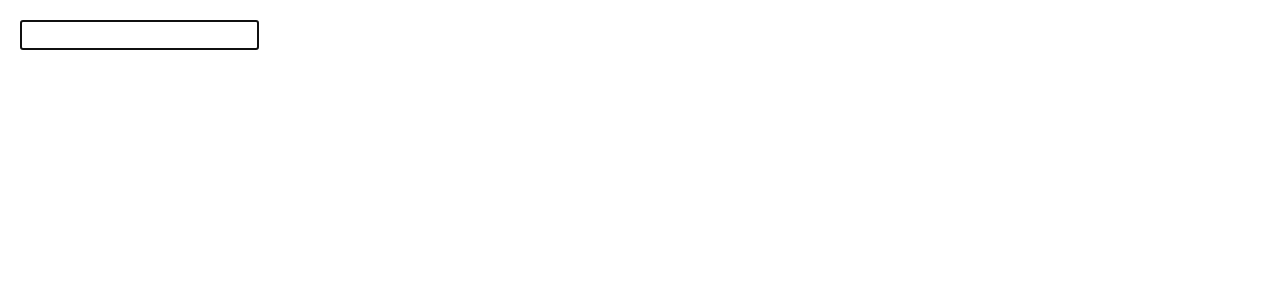
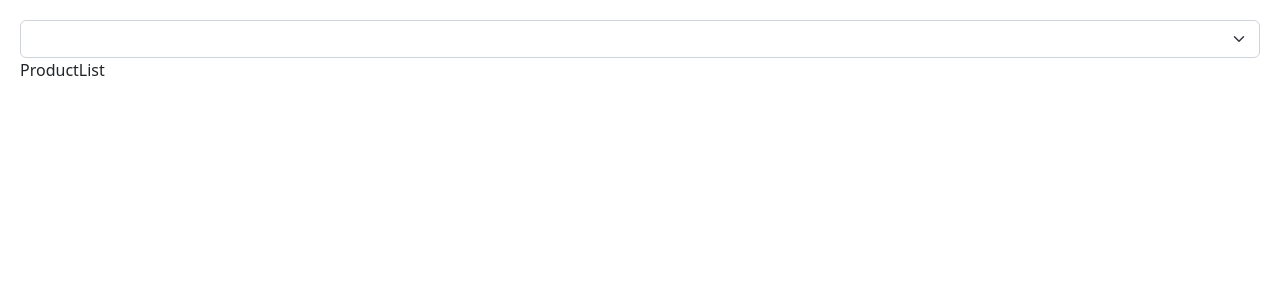
Before and after one commit to Patrikrizek/React18, a React (Vite) app: page / in a window 1280 px wide. Shown: the top 300 px of the page. Built offline with nearby package versions, Linux system fonts and the light colour scheme.

Commit message:
Effect Dependencies
Connection to the Backend

```diff
--- a/src/App.tsx
+++ b/src/App.tsx
@@ -1,21 +1,19 @@
-import { useEffect, useRef } from "react";
+import { useState } from "react";
+import ProductList from "./components/ProductList";
 
 function App() {
-  const ref = useRef<HTMLInputElement>(null);
-
-  // afterRender
-  useEffect(() => {
-    // Side effect
-    if (ref.current) ref.current.focus();
-  });
-
-  useEffect(() => {
-    document.title = "My App";
-  });
-
+  const [category, setCategory] = useState("");
   return (
     <div>
-      <input ref={ref} type="text" className="from-control" />
+      <select
+        className="form-select"
+        onChange={(event) => setCategory(event.target.value)}
+      >
+        <option value=""></option>
+        <option value="Clothing">Clothing</option>
+        <option value="Households">Households</option>
+      </select>
+      <ProductList category={category} />
     </div>
   );
 }
--- /dev/null
+++ b/src/components/ProductList.tsx
@@ -0,0 +1,14 @@
+import React, { useState, useEffect } from "react";
+
+const ProductList = ({ category }: { category: string }) => {
+  const [products, setProducts] = useState<string[]>([]);
+
+  useEffect(() => {
+    console.log("Fetching products in", category);
+    setProducts(["Clothing", "Household"]);
+  }, [category]);
+
+  return <div>ProductList</div>;
+};
+
+export default ProductList;
```
